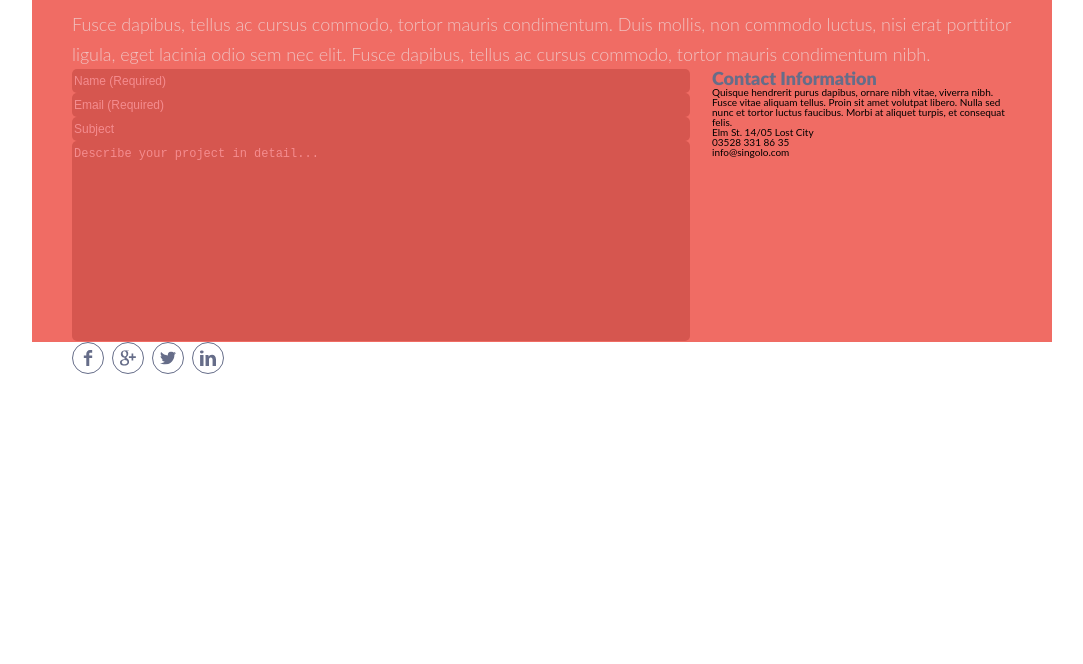
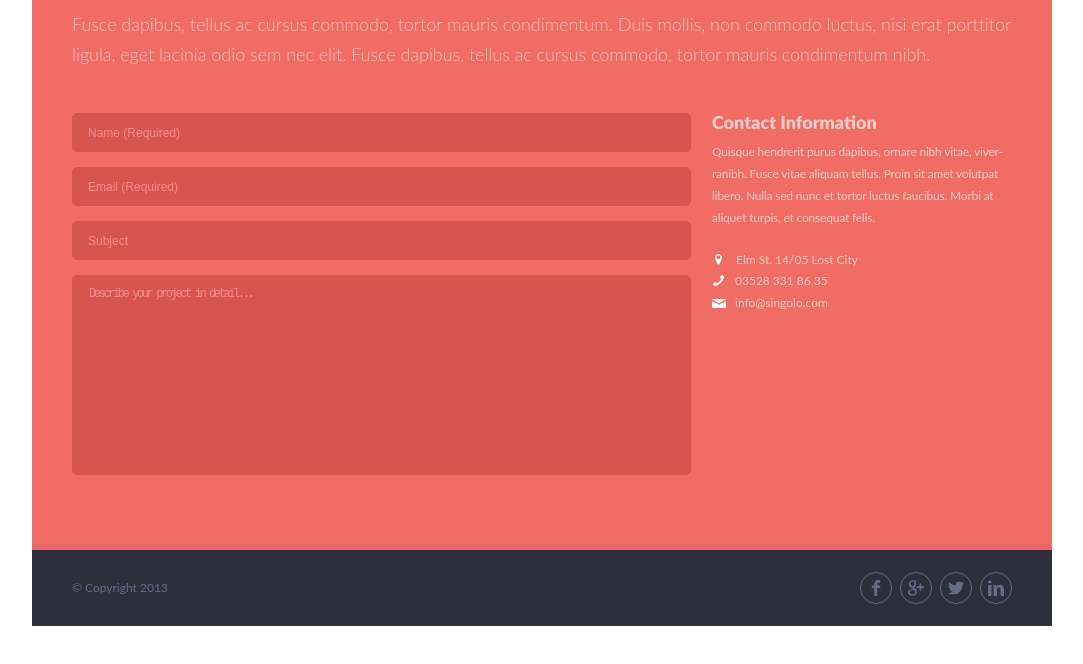
Before and after one commit to Yuriy17/singolo, a plain HTML site: page singolo3.html in a window 1280 px wide. Shown: the part 104-768 px from the top of the page, without its empty margins (98-1181 px from the left). Drawn offline with nearby package versions, Linux system fonts and the light colour scheme; a web font is replaced by a local one.

Commit message:
feat: add footer styles

```diff
--- a/singolo3.css
+++ b/singolo3.css
@@ -40,6 +40,23 @@ h4 {
   flex-basis: 45%;
 }
 
+.footer__wrapper {
+  display: flex;
+  justify-content: space-between;
+  background-color: #2d303a;
+}
+.footer__copyright {
+  color: #666d89;
+  font-size: 1.2rem;
+  font-style: normal;
+  font-weight: 400;
+  line-height: 2.2rem;
+  padding-top: 27px;
+}
+.footer__contacts {
+  padding: 22px 0;
+}
+
 .links-icons {
   display: flex;
 }
@@ -55,6 +72,10 @@ h4 {
   border: 1px solid #666d89;
 }
 
+.ico:last-child {
+  margin-right: 0;
+}
+
 .ico-object {
   width: 16px;
   height: 16px;
@@ -66,6 +87,7 @@ h4 {
 
 .get-quote__wrapper {
   background-color: #f06c64;
+  border-bottom: 6px solid #ea676b;
 }
 .get-quote__title {
   color: #f0d8d9;
@@ -85,33 +107,110 @@ h4 {
 .get-quote__form-block {
   display: flex;
   justify-content: space-between;
+  margin-top: 44px;
+  padding-bottom: 68px;
 }
 .get-quote__form {
-  max-width: 618px;
+  max-width: 619px;
 }
 .get-quote__form input, .get-quote__form textarea {
-  font-size: 1.2rem;
-  font-style: normal;
-  font-weight: 400;
-  line-height: 2.2rem;
-  border: none;
+  border: 1px solid #d6564f;
   background-color: #d6564f;
   border-radius: 5px;
   width: 100%;
 }
 .get-quote__form input::placeholder, .get-quote__form textarea::placeholder {
+  font-size: 1.2rem;
+  font-style: normal;
+  font-weight: 400;
+  line-height: 2.2rem;
   color: #f48c8f;
 }
 .get-quote__form input:focus, .get-quote__form textarea:focus {
   outline: none;
   border: 1px solid #f0c2c1;
+  transform: translate(-2px);
 }
 .get-quote__form textarea {
   resize: none;
   height: 200px;
 }
+.get-quote__input {
+  margin-bottom: 15px;
+  padding: 11px 15px;
+}
+.get-quote__textarea {
+  font-size: 1.2rem;
+  font-style: normal;
+  font-weight: 400;
+  line-height: 2.2rem;
+  padding: 7px 16px;
+  letter-spacing: -0.24rem;
+}
 .get-quote__content {
   max-width: 300px;
 }
+.get-quote__content-title {
+  color: #f0cac9;
+}
+.get-quote__content-description {
+  color: #f0cac9;
+  min-width: 303px;
+  letter-spacing: -0.02rem;
+  margin-top: 10px;
+  margin-bottom: 20px;
+  font-size: 1.2rem;
+  font-style: normal;
+  font-weight: 400;
+  line-height: 2.2rem;
+}
+
+.contacts {
+  color: #f0cac9;
+}
+.contacts__item {
+  display: flex;
+  align-items: center;
+}
+.contacts__description {
+  font-size: 1.2rem;
+  font-style: normal;
+  font-weight: 400;
+  line-height: 2.1rem;
+}
+.contacts__icon {
+  background-size: contain;
+  background-repeat: no-repeat;
+}
+.contacts__icon-locate {
+  background-image: url(../../../assets/images/singolo3/icons/locate-white.svg);
+  height: 12px;
+  width: 7px;
+  margin-left: 3px;
+  margin-right: 14px;
+}
+.contacts__icon-locate:hover {
+  background-image: url(../../../assets/images/singolo3/icons/locate-black.svg);
+}
+.contacts__icon-telephone {
+  background-image: url(../../../assets/images/singolo3/icons/telephone-white.svg);
+  height: 12px;
+  width: 11px;
+  margin-left: 1px;
+  margin-right: 11px;
+}
+.contacts__icon-telephone:hover {
+  background-image: url(../../../assets/images/singolo3/icons/telephone-black.svg);
+}
+.contacts__icon-mail {
+  background-image: url(../../../assets/images/singolo3/icons/mail-white.svg);
+  height: 14px;
+  width: 14px;
+  margin-top: 8px;
+  margin-right: 9px;
+}
+.contacts__icon-mail:hover {
+  background-image: url(../../../assets/images/singolo3/icons/mail-black.svg);
+}
 
 /*# sourceMappingURL=singolo3.css.map */
--- a/singolo3.html
+++ b/singolo3.html
@@ -25,7 +25,7 @@
                     <div class="get-quote__form">
                         <form action method="POST">
                             <input placeholder="Name (Required)" class="get-quote__input" type="text" />
-                            <input placeholder="Email (Required)" class="get-quote__input" type="text" />
+                            <input placeholder="Email (Required)" class="get-quote__input" type="email" />
                             <input placeholder="Subject" class="get-quote__input" type="text" />
                             <textarea placeholder="Describe your project in detail..." class="get-quote__textarea"
                                 cols="30" rows="10"></textarea>
@@ -37,23 +37,23 @@
                     <div class="get-quote__content">
                         <h4 class="get-quote__content-title">Contact Information</h4>
                         <p class="get-quote__content-description">
-                            Quisque hendrerit purus dapibus, ornare nibh vitae, viverra
-                            nibh. Fusce vitae aliquam tellus. Proin sit amet volutpat
+                            Quisque hendrerit purus dapibus, ornare nibh vitae, viver-
+                            ranibh. Fusce vitae aliquam tellus. Proin sit amet volutpat
                             libero. Nulla sed nunc et tortor luctus faucibus. Morbi at
                             aliquet turpis, et consequat felis.
                         </p>
                         <ul class="contacts">
                             <li class="contacts__item">
                                 <span class="contacts__icon contacts__icon-locate"></span>
-                                <p class="contacts-description">Elm St. 14/05 Lost City</p>
+                                <p class="contacts__description">Elm St. 14/05 Lost City</p>
                             </li>
                             <li class="contacts__item">
                                 <span class="contacts__icon contacts__icon-telephone"></span>
-                                <p class="contacts-description">03528 331 86 35</p>
+                                <p class="contacts__description">03528 331 86 35</p>
                             </li>
                             <li class="contacts__item">
                                 <span class="contacts__icon contacts__icon-mail"></span>
-                                <p class="contacts-description">info@singolo.com</p>
+                                <p class="contacts__description">info@singolo.com</p>
                             </li>
                         </ul>
                     </div>
@@ -62,7 +62,7 @@
         </section>
         <footer class="footer">
             <div class="wrapper footer__wrapper">
-                <div class="footer__copyright"></div>
+                <div class="footer__copyright">© Copyright 2013</div>
                 <div class="links-icons footer__contacts">
                     <a href="#" class="ico">
                         <object data="./assets/images/singolo2/icons/facebook.svg" type="image/svg+xml"
```
